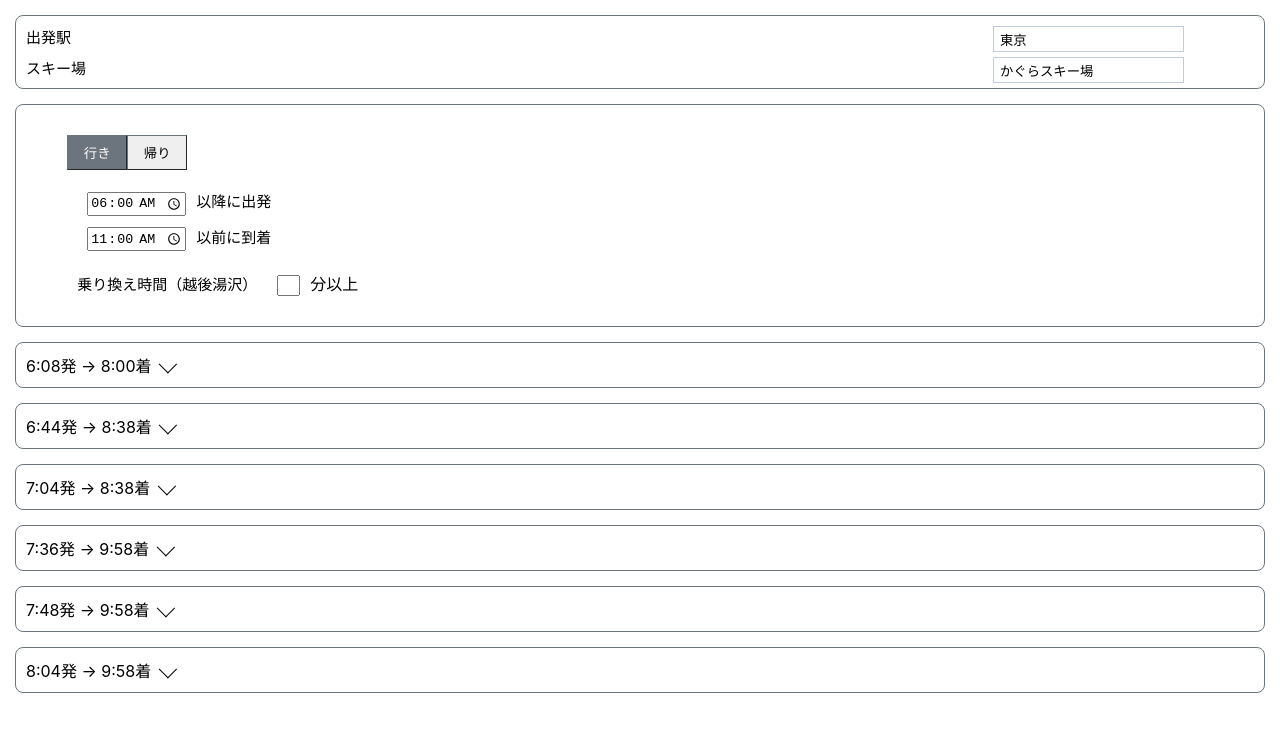
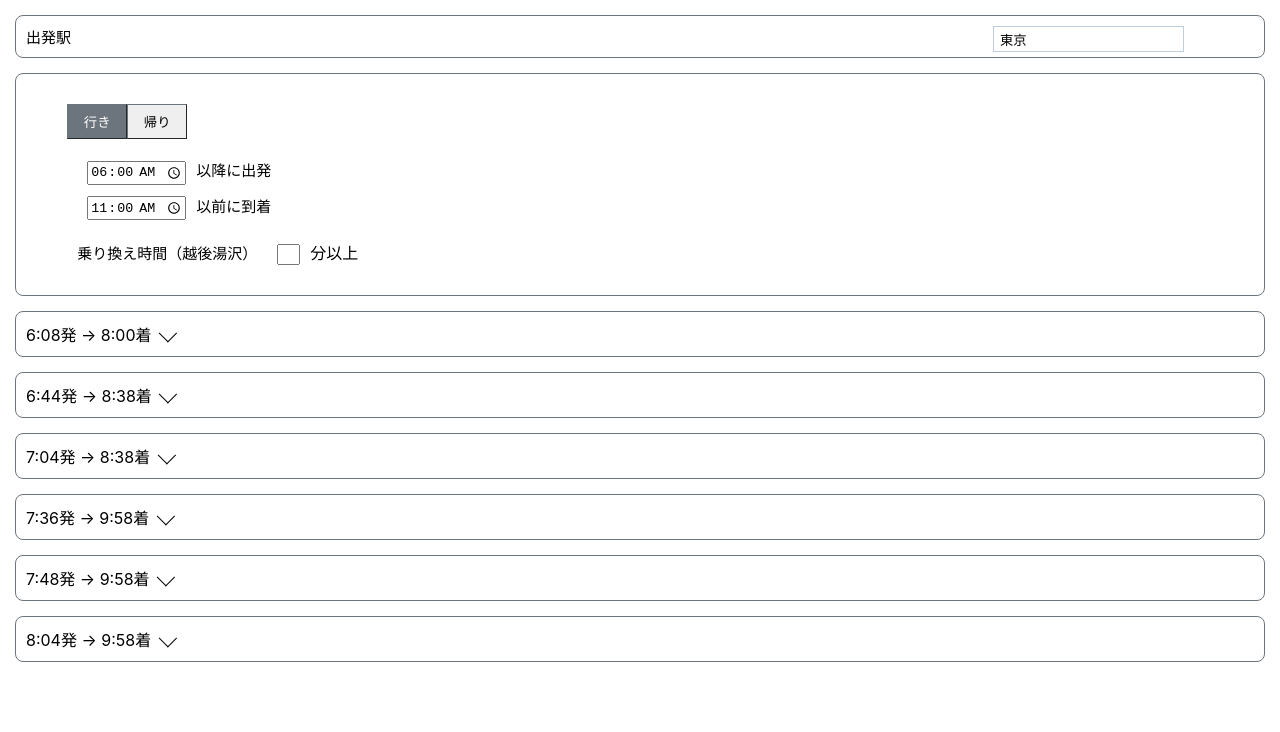
Before and after one commit to knogu/way2ski, a React (Create React App) app: page / in a window 1280 px wide. Shown: the top 732 px of the page. Built offline with nearby package versions, Linux system fonts and the light colour scheme; the HTML template or start-up script is replaced by a standard one.

Commit message:
Delete skiresort name

```diff
--- a/src/App.tsx
+++ b/src/App.tsx
@@ -63,7 +63,6 @@ function App() {
         <div className='container'>
           <div className='query-group block'>
             <p><label htmlFor="hometown-station" className="query-key">出発駅</label><input id="hometown-station" type="text" value={placeDateQuery.hometownStation} onChange={handleHometownStationChange}></input></p>
-            <p><label htmlFor="ski-resort" className="query-key">スキー場</label><input id="ski-resort" type="text" value={placeDateQuery.skiResort} onChange={handleSkiResortChange}></input></p>
           </div>
         </div>
       </section>
```
